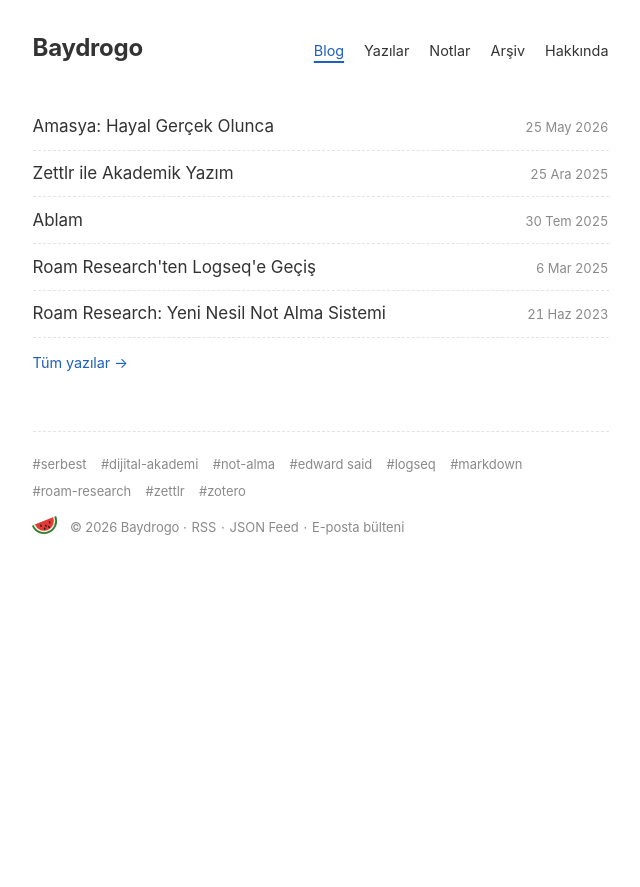
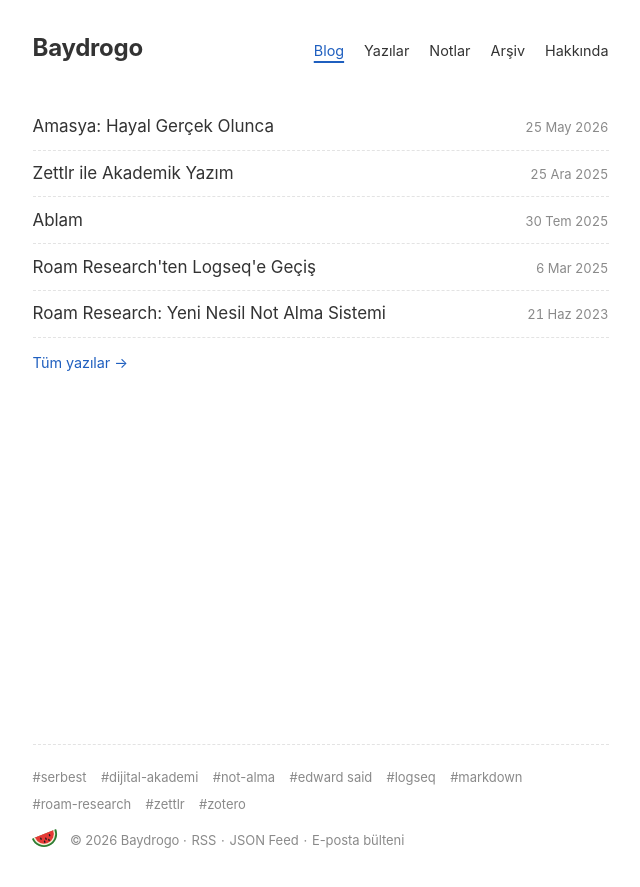
Before and after one commit to baydrogo/baydrogo, a Jekyll site: the page built from index.html, in a window 1280 px wide. Shown: the top 887 px of the page, without its empty margins (312-952 px from the left). Built offline with Jekyll 4.4.1, drawn with Linux system fonts in a browser that asks for light colours.

Commit message:
Deneme (minimal): alt bilgi kısa sayfalarda ekranın en altında
Co-Authored-By: Claude Opus 5.5 <noreply@anthropic.com>

```diff
--- a/assets/css/style.scss
+++ b/assets/css/style.scss
@@ -567,3 +567,11 @@ a:hover { text-decoration: underline; }
   .ust-kutu { flex-direction: column; }
   .ust .menu { margin-top: 0; flex-wrap: wrap; }
 }
+
+/* Alt bilgi: içerik kısa olsa da ekranın en altında (sabit şerit değil) */
+.sade { min-height: 100vh; min-height: 100dvh; display: flex; flex-direction: column; }
+.sade > .icerik-alani { flex: 1 0 auto; }
+.alt { margin-top: 4rem; padding-bottom: 0.5rem; }
+@media (max-width: 600px) {
+  .alt { margin-top: 3rem; }
+}
```
